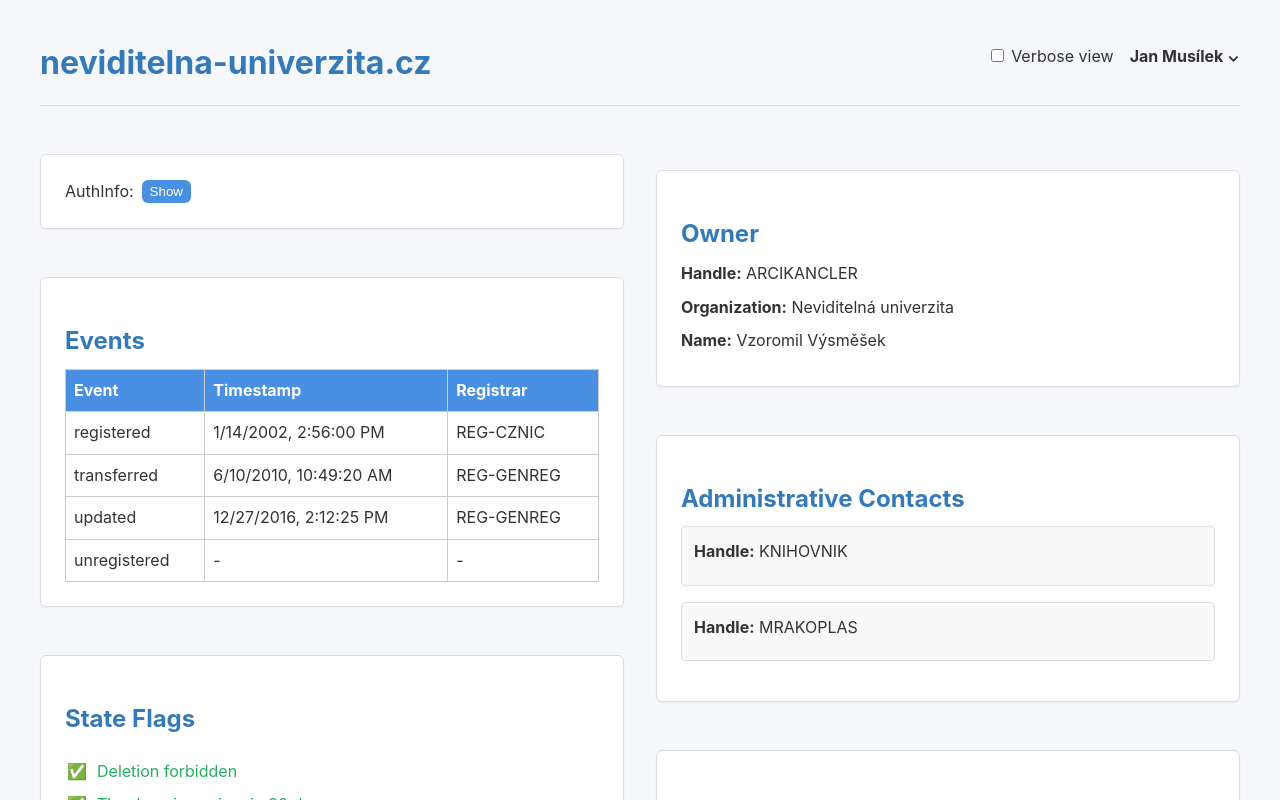
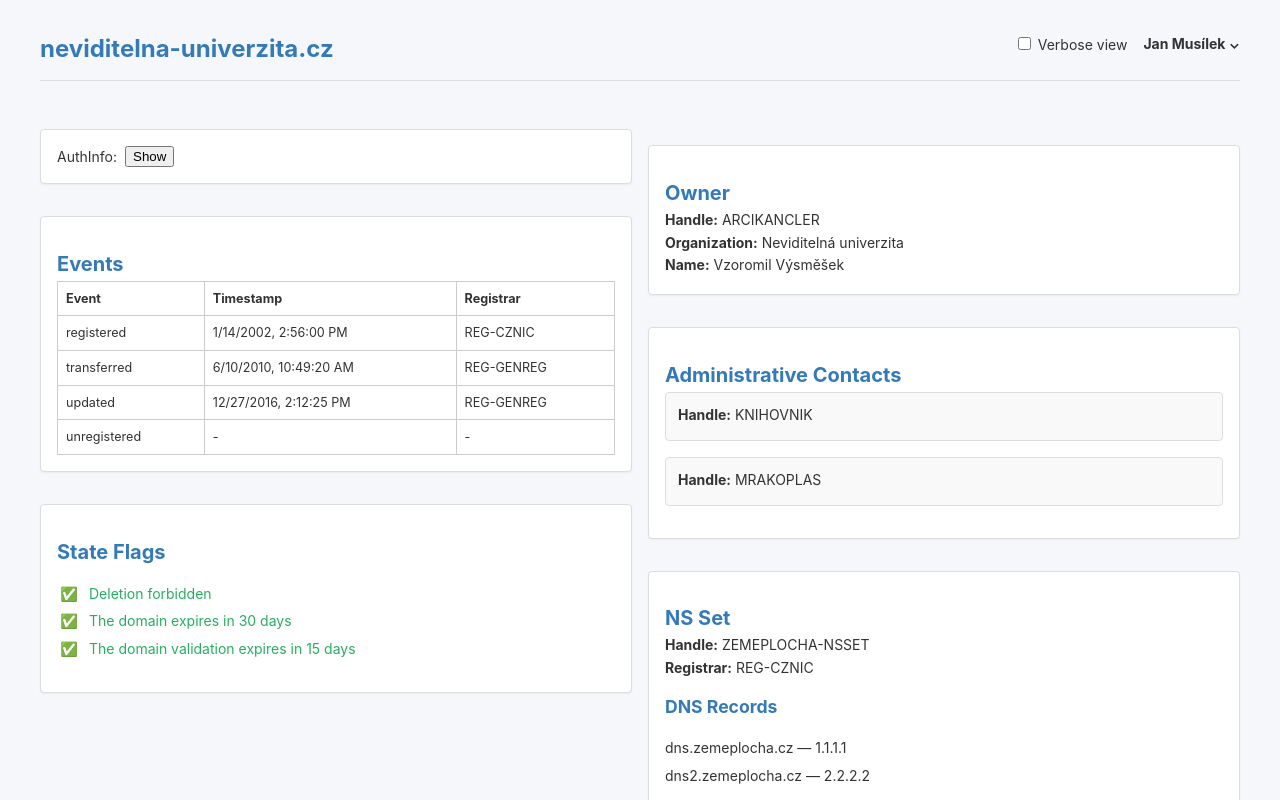
Before and after one commit to lukaskourilcz/secret-uni, a Vue app: page / in a window 1280 px wide. Shown: the top 800 px of the page. Built offline with nearby package versions, Linux system fonts and the light colour scheme.

Commit message:
cards gap fixes

```diff
--- a/src/App.vue
+++ b/src/App.vue
@@ -64,17 +64,24 @@ onMounted(async () => {
 
 .main {
   display: flex;
-  gap: 2rem;
-  flex-wrap: wrap;
+  gap: 1rem;
+  align-items: flex-start;
 }
 
 .left,
 .right {
-  flex: 1 1 300px;
+  flex: 1;
+  min-width: 350px;
   display: flex;
   flex-direction: column;
-  gap: 1rem;
 }
+
+@media (max-width: 900px) {
+  .main {
+    flex-direction: column;
+  }
+}
+
 
 .card {
   background: var(--color-surface);
--- a/src/assets/theme.css
+++ b/src/assets/theme.css
@@ -1,6 +1,6 @@
 :root {
   --color-background: #f5f7fa;
-  --color-surface: #ffffff;
+  --color-surface: #fff;
   --color-text: #333;
   --color-muted: #666;
   --color-border: #ddd;
@@ -11,103 +11,53 @@
 
   --font-family: 'Inter', 'Helvetica Neue', Arial, sans-serif;
 
-  --spacing-xs: 0.25rem;
-  --spacing-sm: 0.5rem;
-  --spacing-md: 1rem;
-  --spacing-lg: 2rem;
+  --font-size-base: 14px;
+  --font-size-h1: 1.5rem;
+  --font-size-h2: 1.25rem;
+  --font-size-h3: 1.1rem;
 
-  --radius: 6px;
+  --spacing-xs: 0.2rem;
+  --spacing-sm: 0.4rem;
+  --spacing-md: 0.8rem;
+  --spacing-lg: 1.2rem;
 
-  --card-padding: 1.5rem;
+  --card-padding: 1rem;
 
+  --radius: 4px;
 }
 
 body {
+  font-family: var(--font-family);
+  font-size: var(--font-size-base);
+  line-height: 1.4;
+  margin: 0;
+  padding: 0;
   background: var(--color-background);
   color: var(--color-text);
-  font-family: var(--font-family);
-  line-height: 1.6;
-  margin: 0;
-  padding: 0;
-}
-
-h1, h2, h3 {
-  color: var(--color-primary-dark);
-  margin-bottom: var(--spacing-sm);
 }
 
 h1 {
-  font-size: 2rem;
+  font-size: var(--font-size-h1);
+  margin-bottom: var(--spacing-sm);
+  color: var(--color-primary-dark);
 }
 
 h2 {
-  font-size: 1.5rem;
+  font-size: var(--font-size-h2);
+  margin-bottom: var(--spacing-xs);
+  color: var(--color-primary-dark);
 }
 
 h3 {
-  font-size: 1.25rem;
+  font-size: var(--font-size-h3);
+  margin-bottom: var(--spacing-xs);
+  color: var(--color-primary-dark);
 }
 
 p {
-  margin: 0 0 var(--spacing-sm) 0;
-}
-
-a {
-  color: var(--color-primary);
-  text-decoration: none;
-}
-
-a:hover {
-  text-decoration: underline;
+  margin: 0 0 var(--spacing-xs) 0;
 }
 
 table {
-  width: 100%;
-  border-collapse: collapse;
-  background: var(--color-surface);
+  font-size: 0.9em;
 }
-
-th, td {
-  border: 1px solid var(--color-border);
-  padding: var(--spacing-xs);
-  text-align: left;
-}
-
-th {
-  background: var(--color-primary);
-  color: #fff;
-}
-
-button {
-  background: var(--color-primary);
-  color: white;
-  border: none;
-  padding: var(--spacing-xs) var(--spacing-sm);
-  cursor: pointer;
-  border-radius: var(--radius);
-  transition: background 0.2s ease;
-}
-
-button:hover {
-  background: var(--color-primary-dark);
-}
-
-ul {
-  padding-left: 1rem;
-}
-
-li.active {
-  color: var(--color-success);
-}
-
-li.inactive {
-  color: var(--color-danger);
-}
-
-.contact-card {
-  background: var(--color-surface);
-  border: 1px solid var(--color-border);
-  border-radius: var(--radius);
-  padding: var(--spacing-sm);
-  margin-bottom: var(--spacing-sm);
-}
```
